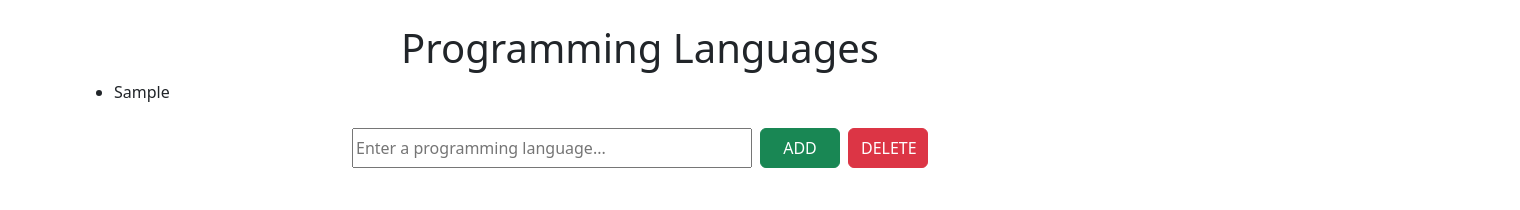
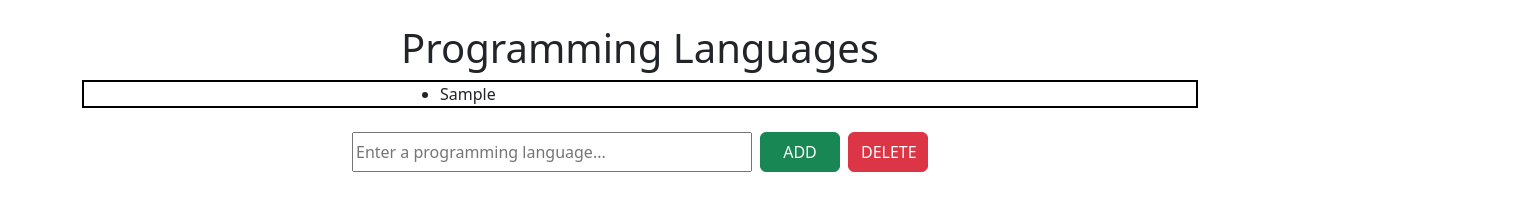
Before and after one commit to huseyin-aln/domEventExample, a plain HTML site: page index.html in a window 1280 px wide. Both pictures are taken after typing "Sample" into the empty fields and a click on the button "ADD". Shown: the whole page, 1520 px wide, since content can reach past the window. Drawn offline with nearby package versions, Linux system fonts and the light colour scheme.

Commit message:
position changed

```diff
--- a/style.css
+++ b/style.css
@@ -11,3 +11,13 @@ section .languages {
 .red {
     color: red;
 }
+
+ul {
+    border: 2px solid black;
+    position: relative;
+}
+
+li {
+    position: relative;
+    left: 30%;
+}
```
